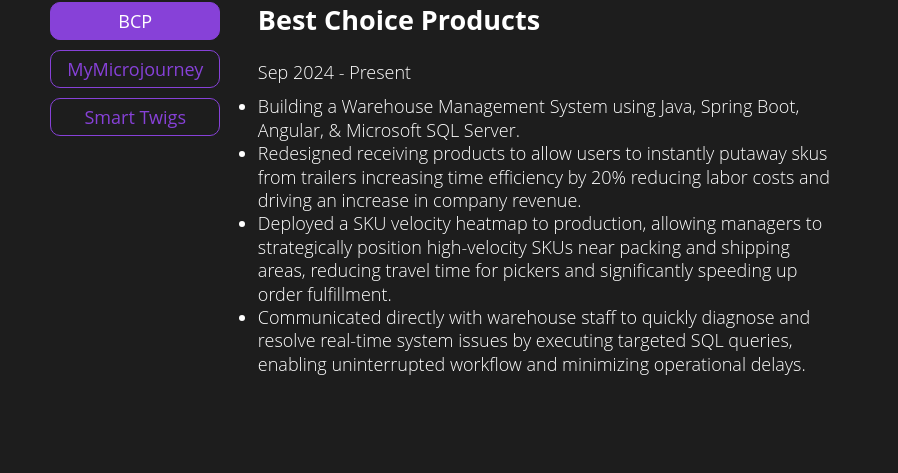
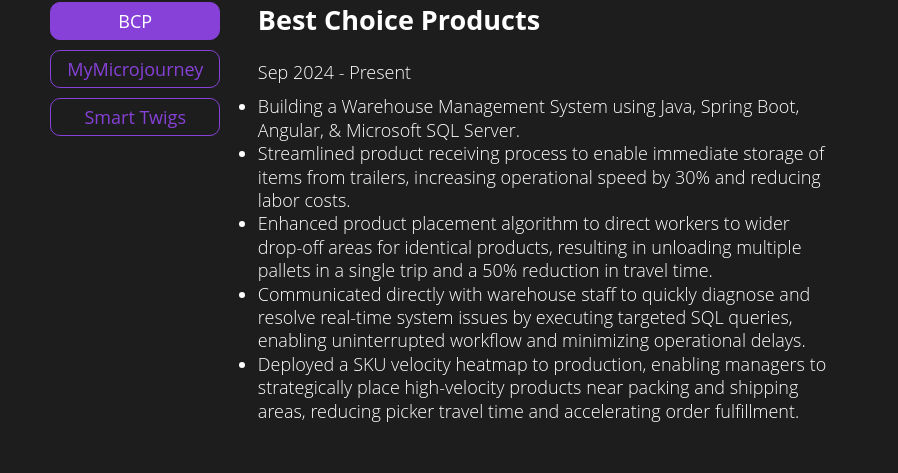
Before and after one commit to Salam-Aboul-Hosn/Salam-PersonalPortfolio, a React (Create React App) app: page / in a window 1280 px wide. Shown: the part 1767-2240 px from the top of the page, without its empty margins (198-1096 px from the left). Built offline with nearby package versions, Linux system fonts and the light colour scheme.

Commit message:
resume update

```diff
--- a/src/data/ExperienceData.jsx
+++ b/src/data/ExperienceData.jsx
@@ -10,20 +10,24 @@
         & Microsoft SQL Server.
       </li>
       <li className={Experiencecss.jobDescription}>
-        Redesigned receiving products to allow users to instantly putaway skus
-        from trailers increasing time efficiency by 20% reducing labor costs and
-        driving an increase in company revenue.
+        Streamlined product receiving process to enable immediate storage of
+        items from trailers, increasing operational speed by 30% and reducing
+        labor costs.
       </li>
       <li className={Experiencecss.jobDescription}>
-        Deployed a SKU velocity heatmap to production, allowing managers to
-        strategically position high-velocity SKUs near packing and shipping
-        areas, reducing travel time for pickers and significantly speeding up
-        order fulfillment.{' '}
+        Enhanced product placement algorithm to direct workers to wider drop-off
+        areas for identical products, resulting in unloading multiple pallets in
+        a single trip and a 50% reduction in travel time.
       </li>
       <li className={Experiencecss.jobDescription}>
         Communicated directly with warehouse staff to quickly diagnose and
         resolve real-time system issues by executing targeted SQL queries,
         enabling uninterrupted workflow and minimizing operational delays.
+      </li>
+      <li className={Experiencecss.jobDescription}>
+        Deployed a SKU velocity heatmap to production, enabling managers to
+        strategically place high-velocity products near packing and shipping
+        areas, reducing picker travel time and accelerating order fulfillment.
       </li>
     </div>
   );
```
Also changed, not shown: 1 other file (tests, documents, lock files or other folders).
